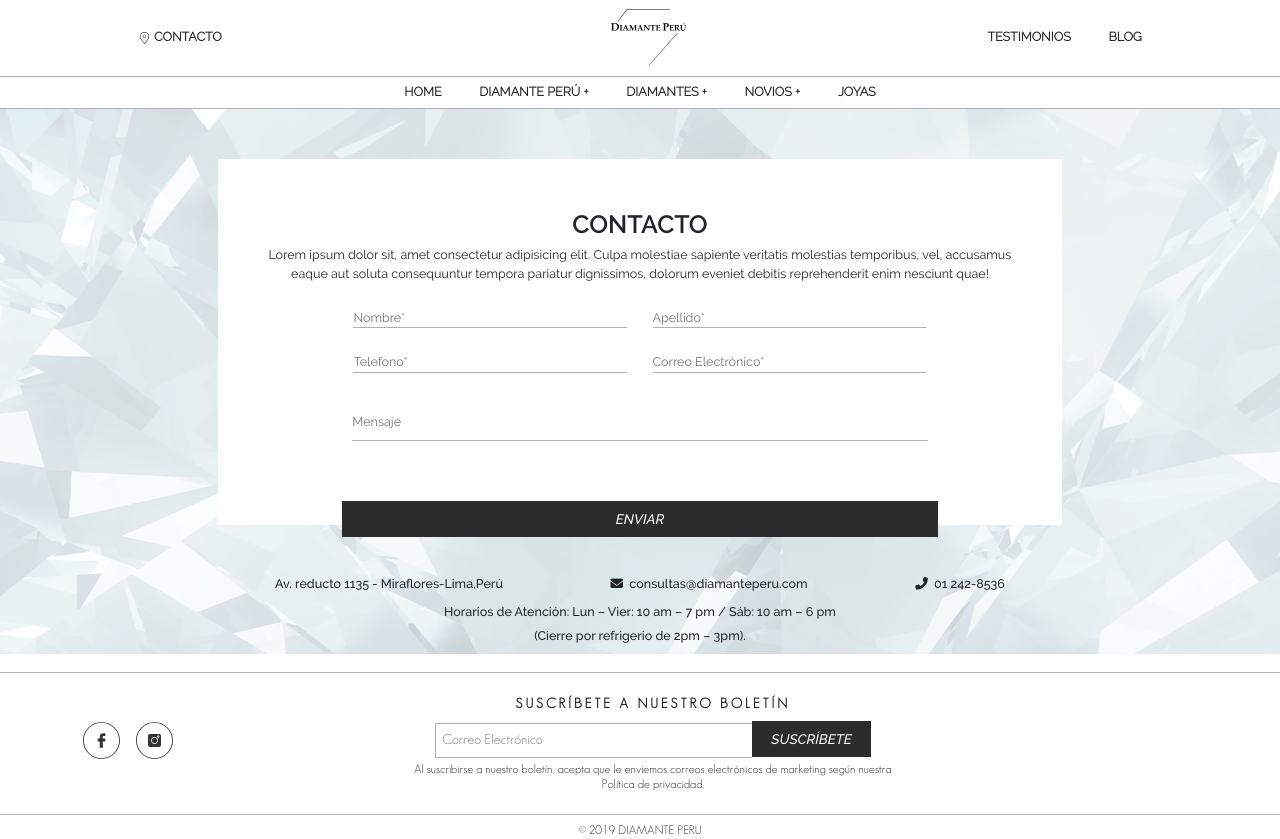
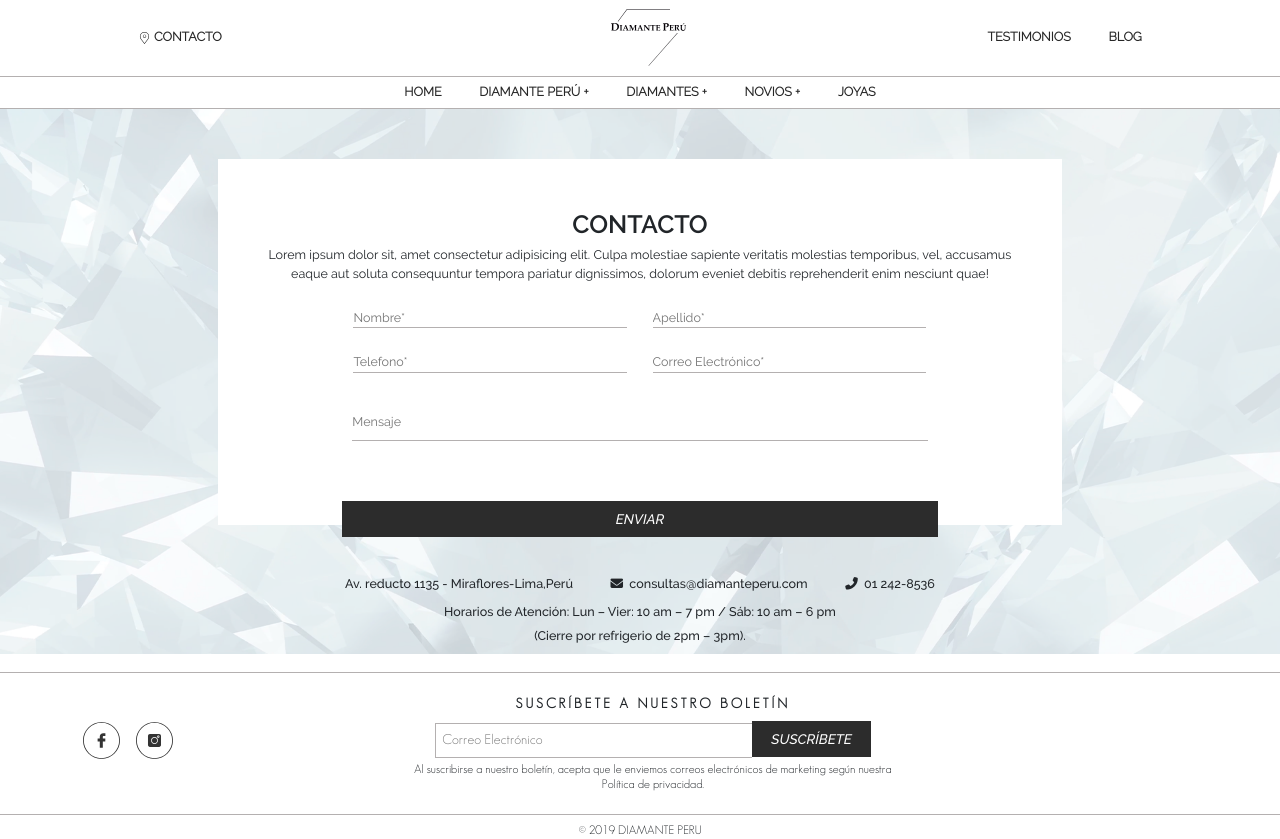
Before and after one commit to HB-Programacion/DiamantePeru, a React (Create React App) app in the folder client/: page /contacto in a window 1280 px wide. Built offline with nearby package versions, Linux system fonts and the light colour scheme.

Commit message:
cambios en contacto sigue con suscripcion funcional

```diff
--- a/client/src/components/Contacto.jsx
+++ b/client/src/components/Contacto.jsx
@@ -22,12 +22,12 @@ const Contacto = () => {
           </form>
             <div className="container-more-contact raleway-medium">
                 <p className="text-contact">Av. reducto 1135 - Miraflores-Lima,Perú</p>
-                <p className="text-contact"><i className="fas fa-envelope p-right-05"></i>consultas@diamanteperu.com</p>
+                <p className="text-contact consultas"><i className="fas fa-envelope p-right-05 "></i>consultas@diamanteperu.com</p>
                 <p className="text-contact"><i className="fas fa-phone-alt  p-right-05"></i>01 242-8536</p>
             </div>
             <div className="center raleway-medium font-size-1em line-heigth-1">
-                <p className="text-contact ">Horarios de Atención: Lun – Vier: 10 am – 7 pm / Sáb: 10 am – 6 pm</p>
-                <p className="text-contact ">(Cierre por refrigerio de 2pm – 3pm).</p>
+                <p className="text-contact.horariosAtencio center ">Horarios de Atención: Lun – Vier: 10 am – 7 pm / Sáb: 10 am – 6 pm</p>
+                <p className="text-contact cierreRefrigerio center">(Cierre por refrigerio de 2pm – 3pm).</p>
             </div>
         </div>
     </div>
--- a/client/src/css/App.css
+++ b/client/src/css/App.css
@@ -474,16 +474,20 @@ header {
 .interline2 {
     line-height: 1.5em;
 }
-.pb-pt-4rem{
+
+.pb-pt-4rem {
     padding-top: 4rem;
     padding-bottom: 4rem
 }
-.pb-9{
+
+.pb-9 {
     padding-bottom: 9rem !important
 }
-.border-gray{
+
+.border-gray {
     border: 1px solid #e6e3e3;
 }
+
 .mL-R-10 {
     margin-left: 10%;
     margin-right: 10%;
@@ -1067,6 +1071,14 @@ section.input-container label {
 }
 
 @media screen and (max-width:768px) {
+    .horariosAtencion {
+        padding-left: 3.5rem;
+        padding-right: 3.5rem;
+    }
+    .cierreRefrigerio {
+        padding-left: .5rem;
+        padding-right: .5rem;
+    }
     .container-text {
         padding-bottom: 0px !important;
         padding: .5rem!important;
@@ -1369,11 +1381,13 @@ section.input-container label {
     display: -webkit-box;
     display: -ms-flexbox;
     display: flex;
-    -webkit-box-pack: space-evenly;
-    -ms-flex-pack: space-evenly;
-    justify-content: space-evenly;
-    /* margin-bottom: 2rem; */
+    justify-content: center;
     font-size: 1rem;
+}
+
+.consultas {
+    padding-left: 3rem;
+    padding-right: 3rem;
 }
 
 .left-2 {
```
